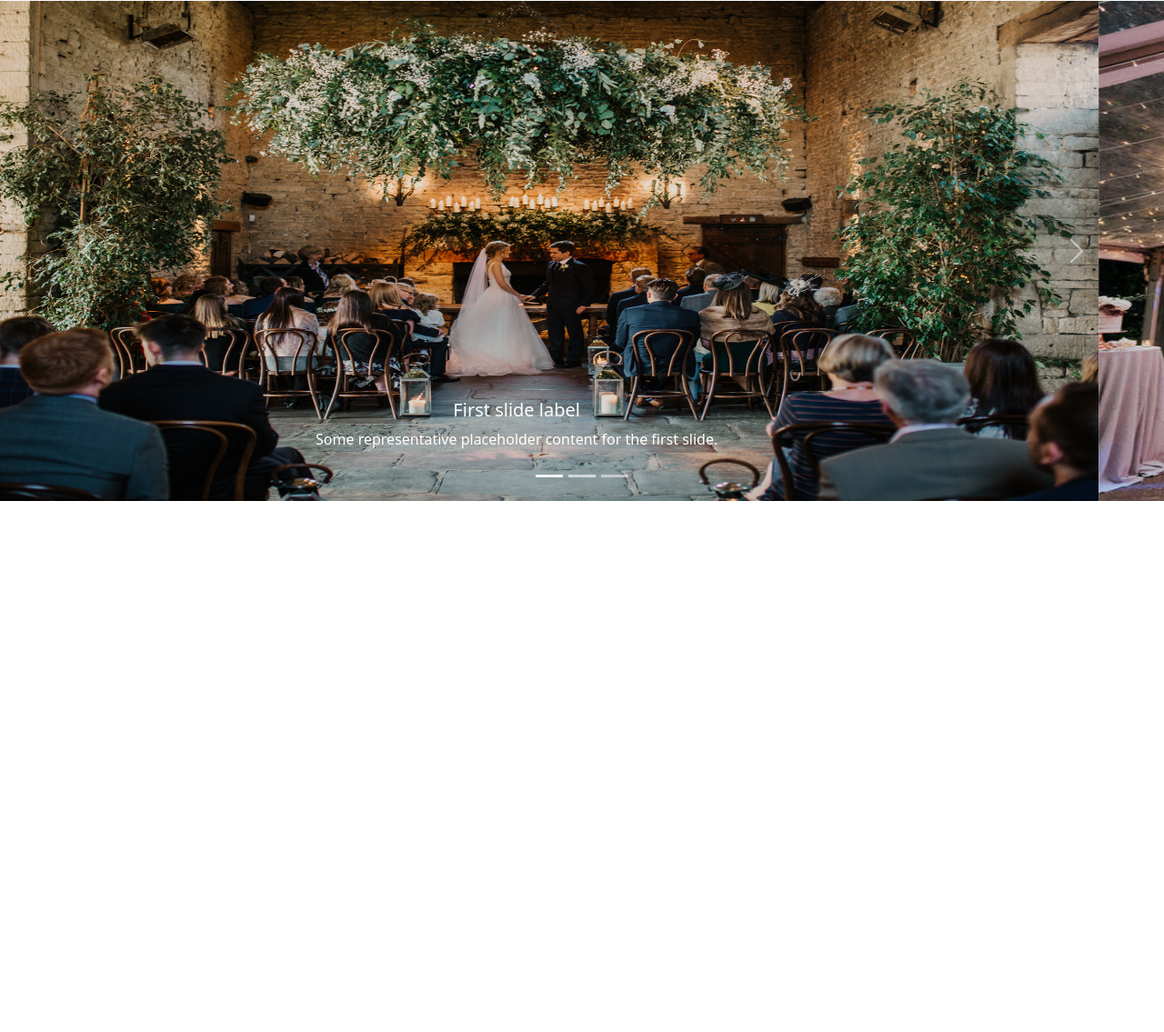
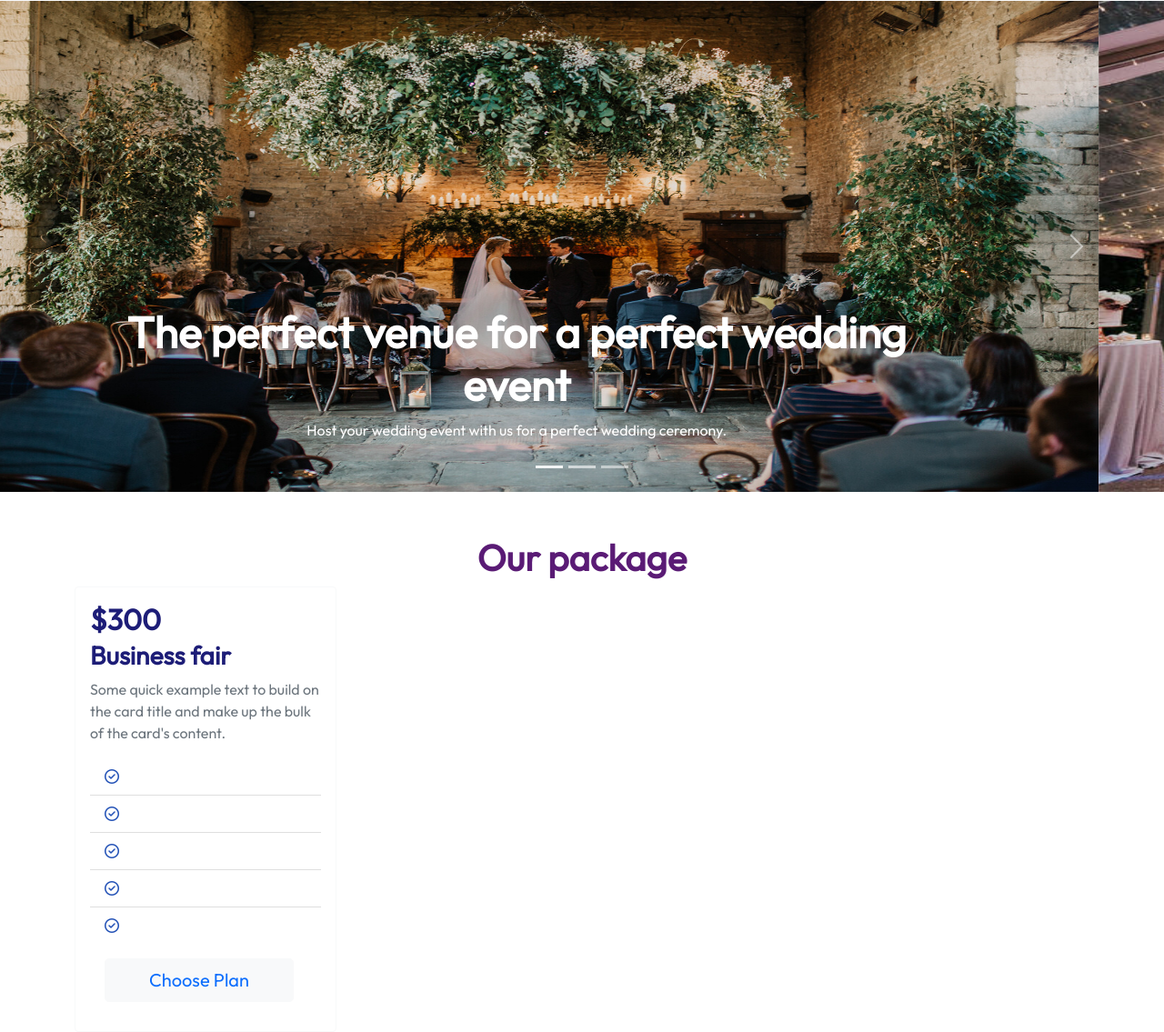
Before and after one commit to zereentabassum/convention-center-bootstrap, a plain HTML site: page index.html in a window 1280 px wide. Shown: the part 81-1216 px from the top of the page at 91% size. Before the commit the page ends 800 px from the top, so only its background shows below. Drawn offline with nearby package versions, Linux system fonts and the light colour scheme.

Commit message:
first-package-added

```diff
--- a/index.html
+++ b/index.html
@@ -9,15 +9,22 @@
     <link href="https://cdn.jsdelivr.net/npm/bootstrap@5.1.3/dist/css/bootstrap.min.css" rel="stylesheet" integrity="sha384-1BmE4kWBq78iYhFldvKuhfTAU6auU8tT94WrHftjDbrCEXSU1oBoqyl2QvZ6jIW3" crossorigin="anonymous">
     <!-- Custom CSS style -->
     <link rel="stylesheet" href="style.css">
+
+    <!-- google font link -->
+    <link rel="preconnect" href="https://fonts.googleapis.com">
+    <link rel="preconnect" href="https://fonts.gstatic.com" crossorigin>
+    <link href="https://fonts.googleapis.com/css2?family=Outfit&display=swap" rel="stylesheet">
+
+    <!-- Font awesome kit code -->
+    <script src="https://kit.fontawesome.com/70634d5422.js" crossorigin="anonymous"></script>
 </head>
 <body>
-    <!-- Header -->
-    <header>
+<header class="mb-5">
 <!-- Navbar -->
 <!-- As a heading -->
 <nav class="navbar navbar-light bg-light">
     <div class="container-fluid">
-      <span class="navbar-brand mb-0 p-3 ps-5 fs-3 h1">Royal Convention Center</span>
+      <span class="navbar-brand mb-0 p-3 ps-5 fs-3 h1">Royal Wedding Convention Center</span>
     </div>
   </nav>
 
@@ -32,22 +39,22 @@
       <div class="carousel-item active">
         <img src="venue1.jpg" class="d-block w-100" alt="...">
         <div class="carousel-caption d-none d-md-block">
-          <h5>First slide label</h5>
-          <p>Some representative placeholder content for the first slide.</p>
+          <h1 class="display-5 fw-bolder">The perfect venue for a perfect wedding event</h1>
+          <p>Host your wedding event with us for a perfect wedding ceremony.</p>
         </div>
       </div>
       <div class="carousel-item">
         <img src="venue2.jpg" class="d-block w-100" alt="...">
         <div class="carousel-caption d-none d-md-block">
-          <h5>Second slide label</h5>
-          <p>Some representative placeholder content for the second slide.</p>
+          <h1 class="display-5 fw-bolder">Make your dream wedding come true</h1>
+          <p>Make your vision of your wedding ceremony into reality with us.</p>
         </div>
       </div>
       <div class="carousel-item">
         <img src="venue3.jpg" class="d-block w-100" alt="...">
         <div class="carousel-caption d-none d-md-block">
-          <h5>Third slide label</h5>
-          <p>Some representative placeholder content for the third slide.</p>
+          <h1 class="display-5 fw-bolder">Rock your wedding.</h1>
+          <p>Book your wedding event or reception with us.</p>
         </div>
       </div>
     </div>
@@ -59,13 +66,38 @@
       <span class="carousel-control-next-icon" aria-hidden="true"></span>
       <span class="visually-hidden">Next</span>
     </button>
+
   </div>
   </div>
 
     </header>
 
 
-    <main></main>
+    <main>
+      <!-- "Our Package" Section -->
+      <section class="container">
+        <h1 class="package-heading">Our package</h1>
+        <div class="row">
+          <div class="col">
+            <div class="card border-light" style="width: 18rem;">
+              <div class="card-body">
+                <h2 class="card-title custom-heading">$300</h2>
+                <h3 class="card-subtitle mb-2 custom-heading">Business fair</h3>
+                <p class="card-text text-muted">Some quick example text to build on the card title and make up the bulk of the card's content.</p>
+                <ul class="list-group list-group-flush">
+                  <li class="list-group-item text-muted"><i class="far fa-check-circle"></i></li>
+                  <li class="list-group-item text-muted"><i class="far fa-check-circle"></i></li>
+                  <li class="list-group-item text-muted"><i class="far fa-check-circle"></i></li>
+                  <li class="list-group-item text-muted"><i class="far fa-check-circle"></i></li>
+                  <li class="list-group-item text-muted"><i class="far fa-check-circle"></i></li>
+                </ul>
+                <a href="#" class="btn btn-light btn-lg text-primary px-5 py-2 ms-3 my-3">Choose Plan</a>
+              </div>
+            </div>
+          </div>
+        </div>
+      </section>
+    </main>
 
     <footer></footer>
 
--- a/style.css
+++ b/style.css
@@ -1,8 +1,24 @@
 /* --------------Custom Styles CSS------------ */
 
 /* Google-fonts */
+body{
+    font-family: 'Outfit', sans-serif;
+}
 
-
+/* Carousel Section Style */
 .img-div img {
-    height: 550px;
+    height: 540px;
 }
+/* "Our Package" section style */
+.package-heading{
+    text-align: center;
+    color: rgba(80, 14, 109, 0.945);
+    font-weight: bold;
+}
+.custom-heading{
+    color: rgba(9, 9, 107, 0.918);
+    font-weight: bold;
+}
+.far{
+    color: rgb(34, 81, 182);
+}
```
